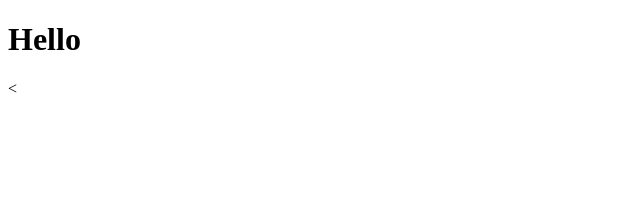
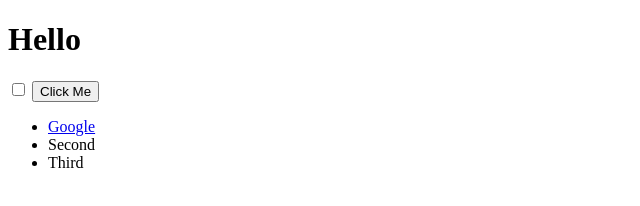
Before and after one commit to reisuj/DOM, a plain HTML site: page index.html in a window 1280 px wide. Shown: the whole page, without its empty margins (0-640 px from the left). Drawn offline with Linux system fonts and the light colour scheme; files that its build step writes are made by us from their sources.

Commit message:
Initial Commit Diving into DOM

```diff
--- a/index.html
+++ b/index.html
@@ -8,7 +8,19 @@
   <body>
     <h1>Hello</h1>
 
-    <<script src="index.js" charset="utf-8"></script>
+    <input type="checkbox">
+
+    <button style=":active: color:red;">Click Me</button>
+
+    <ul>
+      <li class="list">
+        <a href="https://www.google.com">Google</a>
+      </li>
+      <li class="list">Second</li>
+      <li class="list">Third</li>
+    </ul>
+
+
 
   </body>
 </html>
--- a/index.js
+++ b/index.js
@@ -1 +1,3 @@
-alert("hello");
+// alert("hello");
+var listItem3 = document.firstElementChild.lastElementChild.forthElementChild.lastElementChild;
+listItem3.innerHTML = "I Changed This with Javascript";
```
Also changed, not shown: css/styles.css (added).
